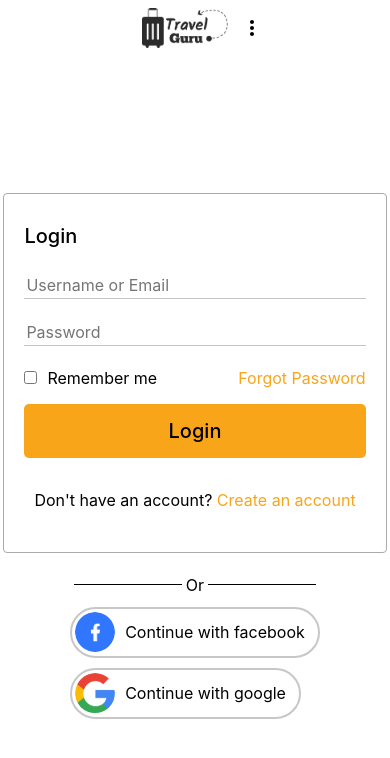
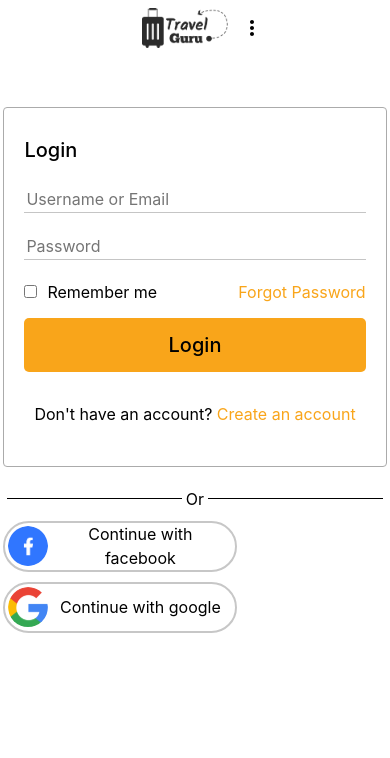
Before and after one commit to sftmaruf/TRAVEL-GURU, a React (Create React App) app: page /login in a window 390 px wide. Shown: the top 758 px of the page. Built offline with nearby package versions, Linux system fonts and the light colour scheme.

Commit message:
fixed login component alignment

```diff
--- a/src/components/authenticationDesign/AuthenticationDesign.css
+++ b/src/components/authenticationDesign/AuthenticationDesign.css
@@ -7,17 +7,14 @@
 .login-container{
     height: 90vh;
     display: flex;
-    margin-top: 20px;
+    margin-top: 13%;
     flex-direction: column;
-    justify-content: center;
     align-items: center;
     color: black;
-    /* border: 3px solid red; */
  }
 
  .alignment h6{
      font-size: 20px;
-     /* border: 1px solid red; */
      margin: 0px;
  }
 
--- a/src/components/authenticationDesign/AuthenticationDesign.js
+++ b/src/components/authenticationDesign/AuthenticationDesign.js
@@ -88,7 +88,8 @@ const AuthenticationDesign = (props) => {
     }
 
     return (
-        <div className="login-container">
+        <div className = "login-container">
+            <div>
                 <div className="card-container alignment">
                     <form onSubmit={handleSubmit(onSubmit)}>
                         <h6>{type}</h6><br />
@@ -142,6 +143,7 @@ const AuthenticationDesign = (props) => {
                     <LoginThrough handleGoogleSignIn={handleGoogleSignIn} logo="google"></LoginThrough>
                 </div>
             </div>
+        </div>
     );
 };
 
--- a/src/components/frontpage/FrontPage.css
+++ b/src/components/frontpage/FrontPage.css
@@ -8,6 +8,7 @@
     overflow-wrap: break-word;
     margin-left: 2px;
     margin-right: 2px;
+    border: 1px solid red;
 }
 .picture-container{
     flex: 1;
@@ -46,11 +47,6 @@
         height: auto;
         border: none;
     }
-
-    /* .picture-container{
-        width: auto;
-        height: auto;
-    } */
 }
 
 .description-container h1{
--- a/src/components/loginthrough/LoginThrough.css
+++ b/src/components/loginthrough/LoginThrough.css
@@ -26,8 +26,7 @@
 
 @media(max-width: 522px){
     .login-through{
-        width: auto;
-        min-width: 185px;
+        max-width: 234px;
     }
 }
 
--- a/src/components/navbar/Navbar.js
+++ b/src/components/navbar/Navbar.js
@@ -179,7 +179,7 @@ const Navbar = (props) => {
 
     return (
         <div className={classes.grow}>
-            <AppBar position="static" style={{ background: 'transparent', boxShadow: 'none', alignItems: 'center' }}>
+            <AppBar position="sticky" style={{ background: 'transparent', boxShadow: 'none', alignItems: 'center' }}>
                 <Toolbar>
                     <IconButton
                         edge="start"
```
Lines whose indentation alone changed are shown as unchanged.
